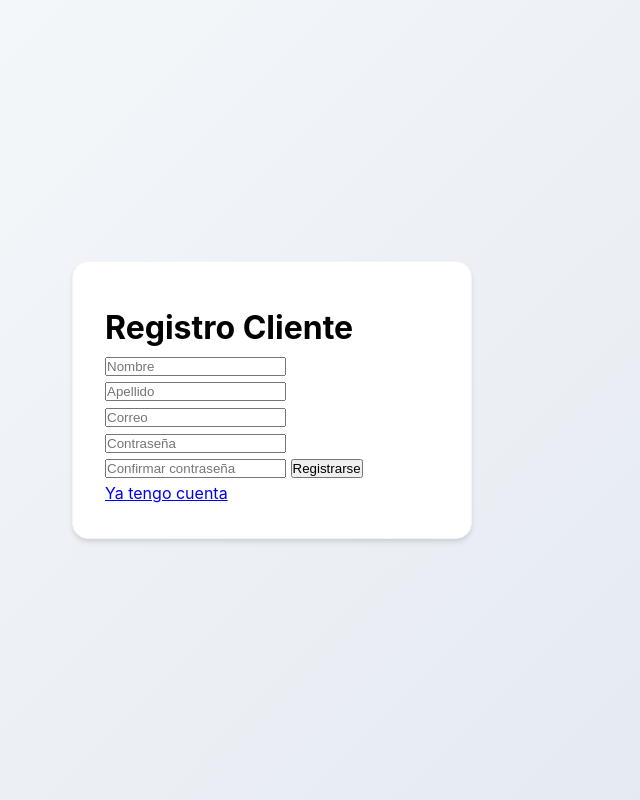
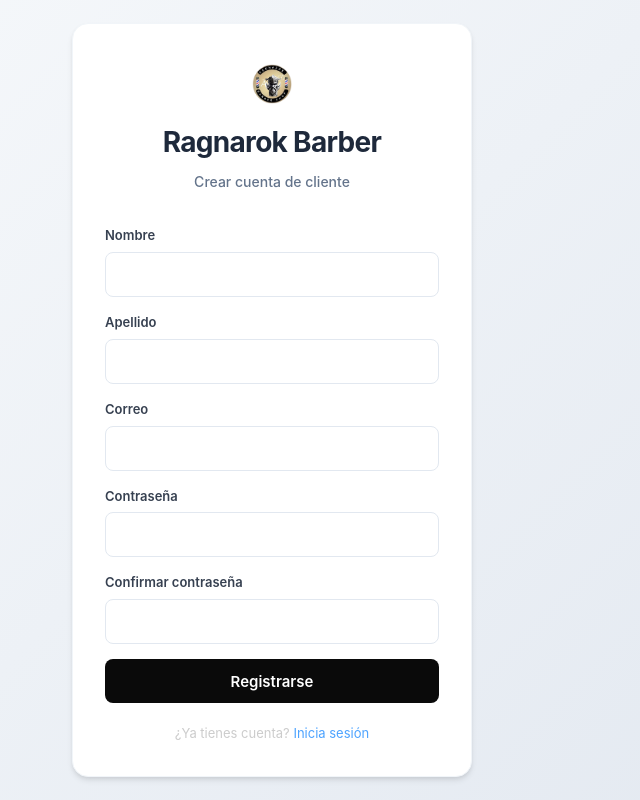
Before and after one commit to JUANRUBIANO16/barberiaragnarok, a Django app: page /registro/ in a window 1280 px wide. Shown: the whole page, without its empty margins (368-1008 px from the left). Run offline with Django 5.2, Linux system fonts and the light colour scheme.

Commit message:
cambio en las view citass

```diff
--- a/Loguin/templates/registro.html
+++ b/Loguin/templates/registro.html
@@ -3,41 +3,120 @@
 <html lang="es">
 <head>
     <meta charset="UTF-8">
-    <title>Registro Cliente</title>
+    <meta name="viewport" content="width=device-width, initial-scale=1.0">
+    <title>Ragnarok Barber - Registro</title>
+
     <link rel="stylesheet" href="{% static 'css/logins.css' %}">
+
+    <style>
+        .messages-container {
+            margin-bottom: 15px;
+        }
+
+        .custom-alert {
+            padding: 12px 16px;
+            border-radius: 10px;
+            font-size: 14px;
+            margin-bottom: 10px;
+            animation: fadeIn 0.4s ease;
+            font-weight: 500;
+            border-left: 4px solid;
+        }
+
+        .custom-alert.success {
+            background: rgba(16, 185, 129, 0.15);
+            color: #34d399;
+            border-color: #10b981;
+        }
+
+        .custom-alert.error {
+            background: rgba(239, 68, 68, 0.15);
+            color: #f87171;
+            border-color: #ef4444;
+        }
+
+        @keyframes fadeIn {
+            from { opacity: 0; transform: translateY(-8px); }
+            to { opacity: 1; transform: translateY(0); }
+        }
+
+        .login-form .form-group {
+            margin-bottom: 15px;
+        }
+
+    </style>
 </head>
+
 <body>
 
 <div class="login-container">
     <div class="login-card">
 
-        <h1>Registro Cliente</h1>
+        <div class="login-header">
 
+            <div class="logo">
+                <img src="{% static 'img/jj2.png' %}" width="40">
+            </div>
+
+            <h1>Ragnarok Barber</h1>
+            <p>Crear cuenta de cliente</p>
+
+        </div>
+
+        <!-- MENSAJES -->
         {% if messages %}
+        <div class="messages-container">
             {% for message in messages %}
                 <div class="custom-alert {{ message.tags }}">
                     {{ message }}
                 </div>
             {% endfor %}
+        </div>
         {% endif %}
 
-        <form method="POST" action="{% url 'registro' %}">
+        <!-- FORM -->
+        <form method="POST" action="{% url 'registro' %}" class="login-form">
             {% csrf_token %}
 
-            <input type="text" name="nombre" placeholder="Nombre" required>
+            <div class="form-group">
+                <label>Nombre</label>
+                <input type="text" name="nombre" required>
+            </div>
 
-            <input type="text" name="apellido" placeholder="Apellido" required>
+            <div class="form-group">
+                <label>Apellido</label>
+                <input type="text" name="apellido" required>
+            </div>
 
-            <input type="email" name="email" placeholder="Correo" required>
+            <div class="form-group">
+                <label>Correo</label>
+                <input type="email" name="email" required>
+            </div>
 
-            <input type="password" name="password" placeholder="Contraseña" required>
+            <div class="form-group">
+                <label>Contraseña</label>
+                <input type="password" name="password" required>
+            </div>
 
-            <input type="password" name="confirm" placeholder="Confirmar contraseña" required>
+            <div class="form-group">
+                <label>Confirmar contraseña</label>
+                <input type="password" name="confirm" required>
+            </div>
 
-            <button type="submit">Registrarse</button>
+            <button type="submit" class="login-btn">
+                Registrarse
+            </button>
+
+            <div style="text-align:center; margin-top:15px;">
+                <p style="font-size:13px; color:#ccc;">
+                    ¿Ya tienes cuenta?
+                    <a href="{% url 'loguin' %}" style="color:#4da3ff; text-decoration:none;">
+                        Inicia sesión
+                    </a>
+                </p>
+            </div>
+
         </form>
-
-        <a href="{% url 'loguin' %}">Ya tengo cuenta</a>
 
     </div>
 </div>
```
